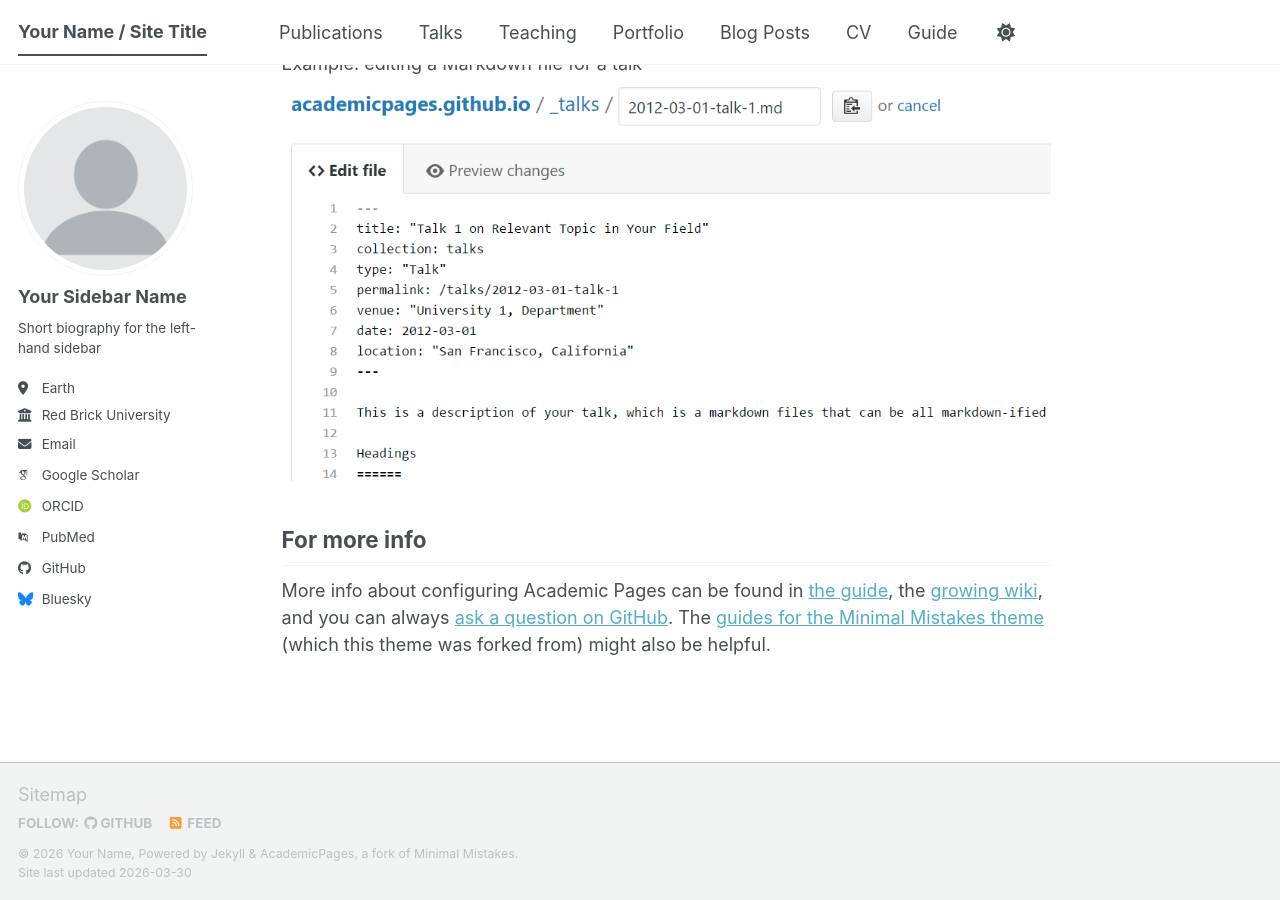
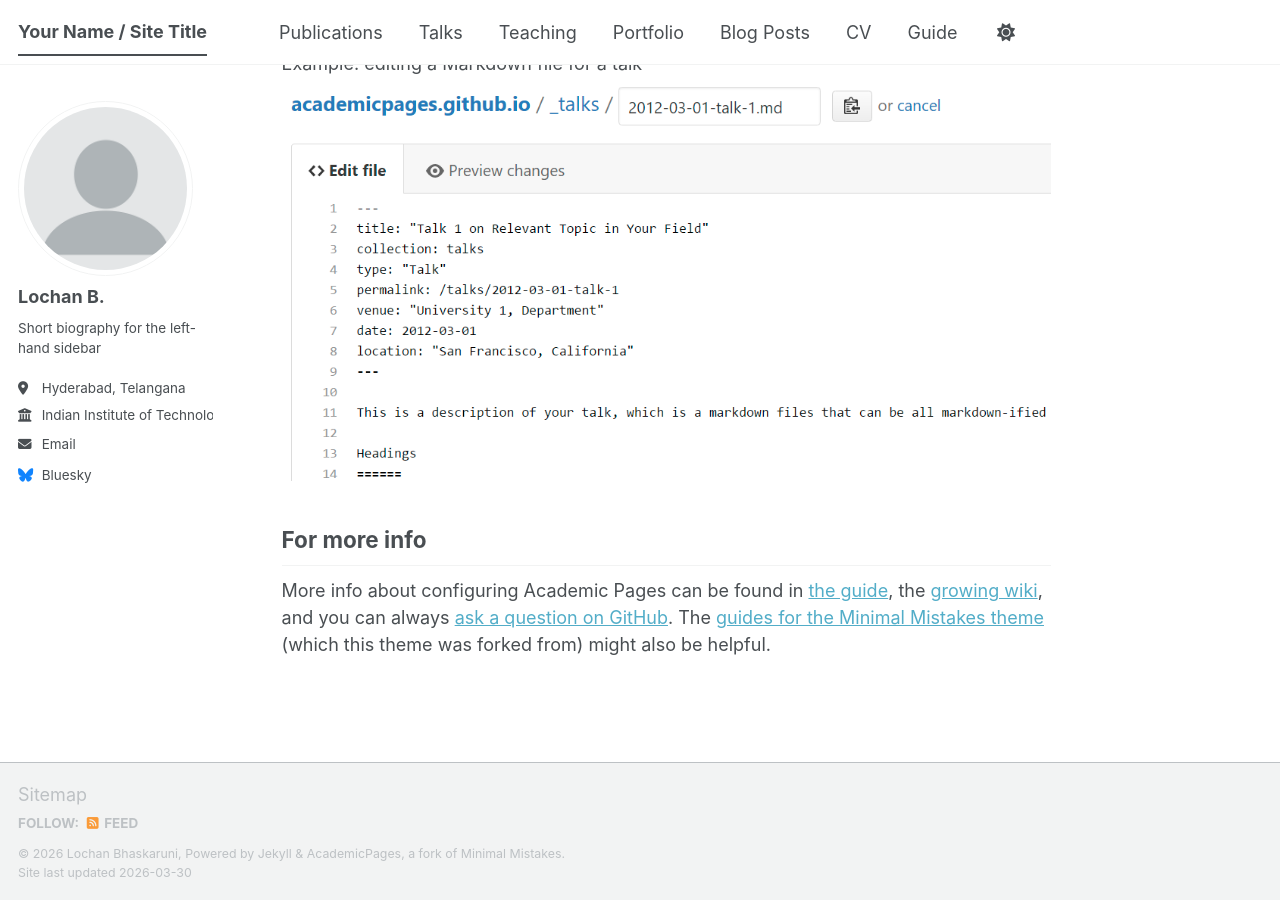
Before and after one commit to lochanbhaskaruni/lochanbhaskaruni.github.io, a Jekyll site: the page built from _pages/about.md, in a window 1280 px wide and 900 px high, scrolled down 2720 px. Built offline with Jekyll 4.4.1, drawn with Linux system fonts in a browser that asks for light colours; some web fonts are replaced; a script bundle is joined from its source files by our own code; library files that are not in the unit come from our copies.

Commit message:
Update personal details in _config.yml
Updated personal information including name, description, location, employer, and email.

```diff
--- a/_config.yml
+++ b/_config.yml
@@ -11,9 +11,9 @@ locale                   : "en-US"
 site_theme               : "default" # The available themes options are "default", "air", "sunrise", "mint", "dirt" and "contrast"
 title                    : "Your Name / Site Title"
 title_separator          : "-"
-name                     : &name "Your Name"
-description              : &description "Your Name's academic portfolio"   # Update this with a general description of your site, this is the default if not overridden by a page
-url                      : https://academicpages.github.io # The base hostname & protocol for your site e.g. "https://[your GitHub username].github.io",
+name                     : &name "Lochan Bhaskaruni"
+description              : &description "Robotics | Mechanical Design | ROS2 | Control Systems"   # Update this with a general description of your site, this is the default if not overridden by a page
+url                      : https://lochanbhaskaruni.github.io # The base hostname & protocol for your site e.g. "https://[your GitHub username].github.io",
                                                            # or if you already have some other page hosted on Github then use "https://[your GitHub username].github.io/[Your Repo Name]"
 baseurl                  : "" # the subpath of your site, e.g. "/blog"
 repository               : "academicpages/academicpages.github.io"
@@ -24,36 +24,36 @@ repository               : "academicpages/academicpages.github.io"
 author:
   # Biographic information
   avatar           : "profile.png"
-  name             : "Your Sidebar Name"
+  name             : "Lochan B."
   pronouns         : # example: "she/her"
   bio              : "Short biography for the left-hand sidebar"
-  location         : "Earth"
-  employer         : "Red Brick University"
+  location         : "Hyderabad, Telangana"
+  employer         : "Indian Institute of Technology, Patna"
   uri              : # URL
-  email            : "none@example.org"
+  email            : "lochan_2301me28@iitp.ac.in"
 
   # Academic websites
   academia         : # URL
   arxiv            : # URL - Update with the correct link to your profile
-  googlescholar    : "https://scholar.google.com/citations?user=PS_CX0AAAAAJ"
+#  googlescholar    : "https://scholar.google.com/citations?user=PS_CX0AAAAAJ"
   inspire-hep      : # URL
   impactstory      : # URL
-  orcid            : "https://orcid.org/yourorcidurl"
+ # orcid            : "https://orcid.org/yourorcidurl"
   semantic         : # URL
   ssrn             : # URL
-  pubmed           : "https://www.ncbi.nlm.nih.gov/pubmed/?term=john+snow"
+  #pubmed           : "https://www.ncbi.nlm.nih.gov/pubmed/?term=john+snow"
   researchgate     : # URL
   scopus           : # URL
   zotero           : # URL
 
 
   # Repositories and software development
-  bitbucket        : # Username - Update with your username on the site
-  codepen          : # Username
-  dribbble         : # Username
-  github           : "academicpages"
-  kaggle           : # Username
-  stackoverflow    : # User number or user number and name (i.e., use "1" or "1/jeff-atwood")
+  #bitbucket        : # Username - Update with your username on the site
+  #codepen          : # Username
+ # dribbble         : # Username
+ # github           : "academicpages"
+ # kaggle           : # Username
+#  stackoverflow    : # User number or user number and name (i.e., use "1" or "1/jeff-atwood")
 
   # Social media
   artstation       : # Username
```
